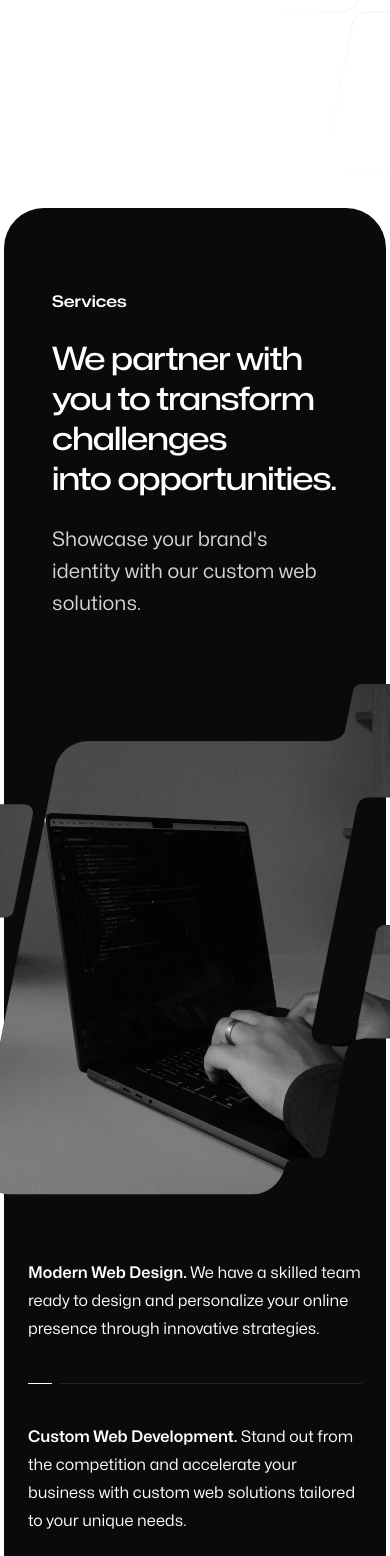
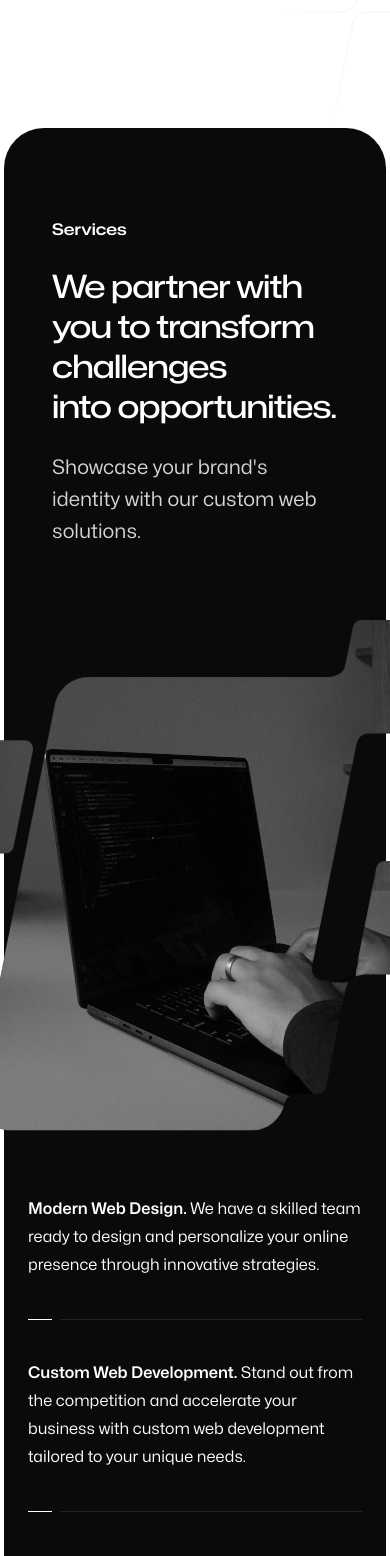
Before and after one commit to elehma4/webox.tech, a Next.js app: page / in a window 390 px wide. Shown: the part 700-2256 px from the top of the page. Built offline with nearby package versions, Linux system fonts and the light colour scheme.

Commit message:
styles: display

```diff
--- a/src/app/page.tsx
+++ b/src/app/page.tsx
@@ -13,13 +13,13 @@ import imageLaptop from '@/images/laptop.jpg'
 */
 function Services() {
   return (
-    <div className="rounded-4xl bg-neutral-950 py-20 sm:py-32 max-sm:mx-1">
+    <div className="rounded-4xl bg-neutral-950 py-20 sm:py-32 max-sm:mx-1 max-sm:-mt-20">
       <Container>
         <FadeInStagger faster>
           <SectionIntro
             eyebrow="Services"
             title="We partner with you to transform challenges into opportunities."
-            className="text-white"
+            className="text-white max-sm:py-2"
             invert
           >
             <p>
@@ -44,7 +44,7 @@ function Services() {
               We have a skilled team ready to design and personalize your online presence through innovative strategies.
             </ListItem>
             <ListItem title="Custom Web Development" invert>
-              Stand out from the competition and accelerate your business with custom web solutions tailored to your unique needs.
+              Stand out from the competition and accelerate your business with custom web development tailored to your unique needs.
             </ListItem>
             <ListItem title="Business Photography and Videography" invert>
              Showcase your business with our high-quality photo and video services, including on-location shoots and updated product photography.
```
